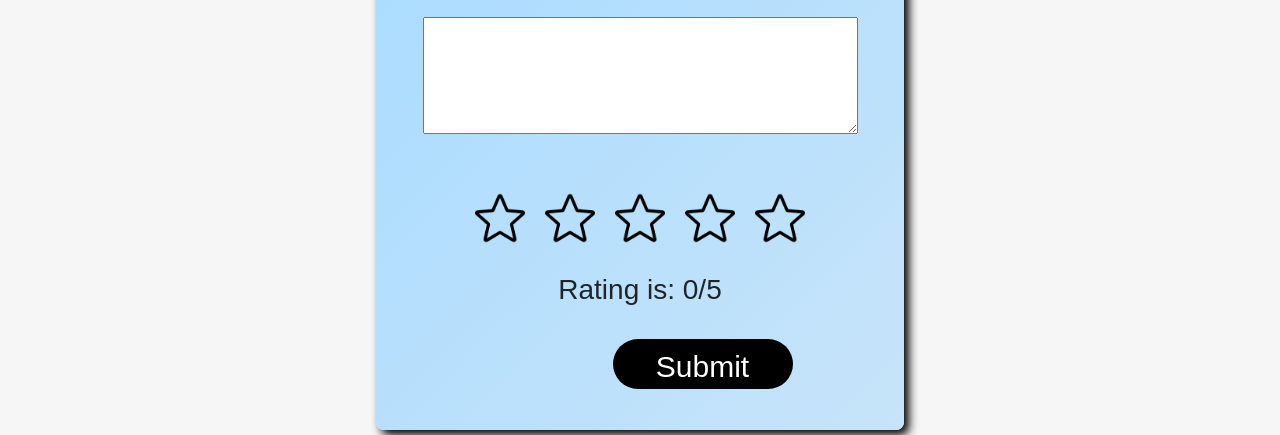
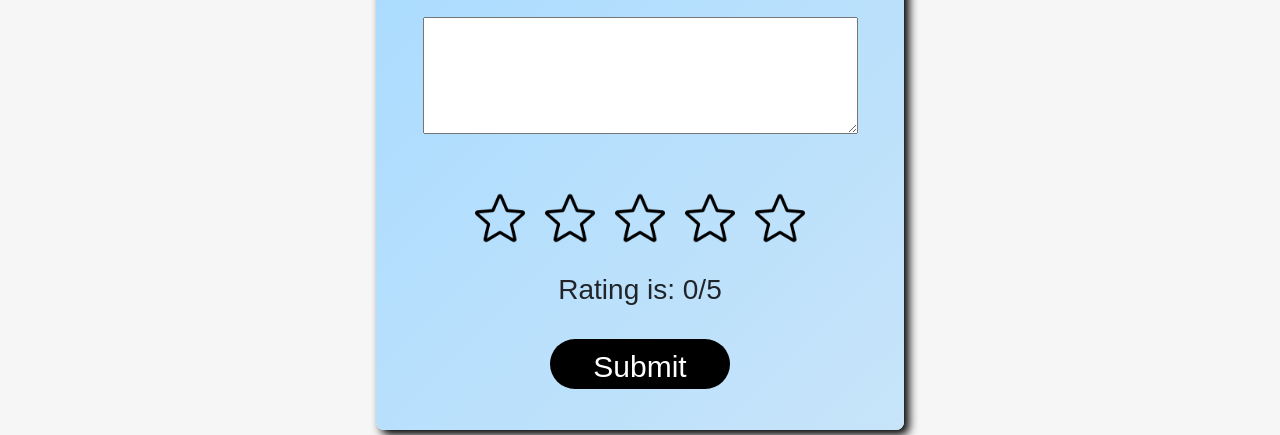
Before and after one commit to NikitaNimse/Dairy_Farm_js-personalproject, a plain HTML site: page pages/feedback.html in a window 1280 px wide. Shown: the part 404-839 px from the top of the page. Drawn offline with nearby package versions, Linux system fonts and the light colour scheme.

Commit message:
margin change

```diff
--- a/css/feedback.css
+++ b/css/feedback.css
@@ -60,7 +60,8 @@
             font-size:30px ;
             padding: 5px 30px;
             margin: 25px;
-            margin-left:150px;
+
+            margin-left:5git 0px;
             border: none;
             height:50px;
             width:180px;
```
Also changed, not shown: pages/login.html (+1 -1 lines).
